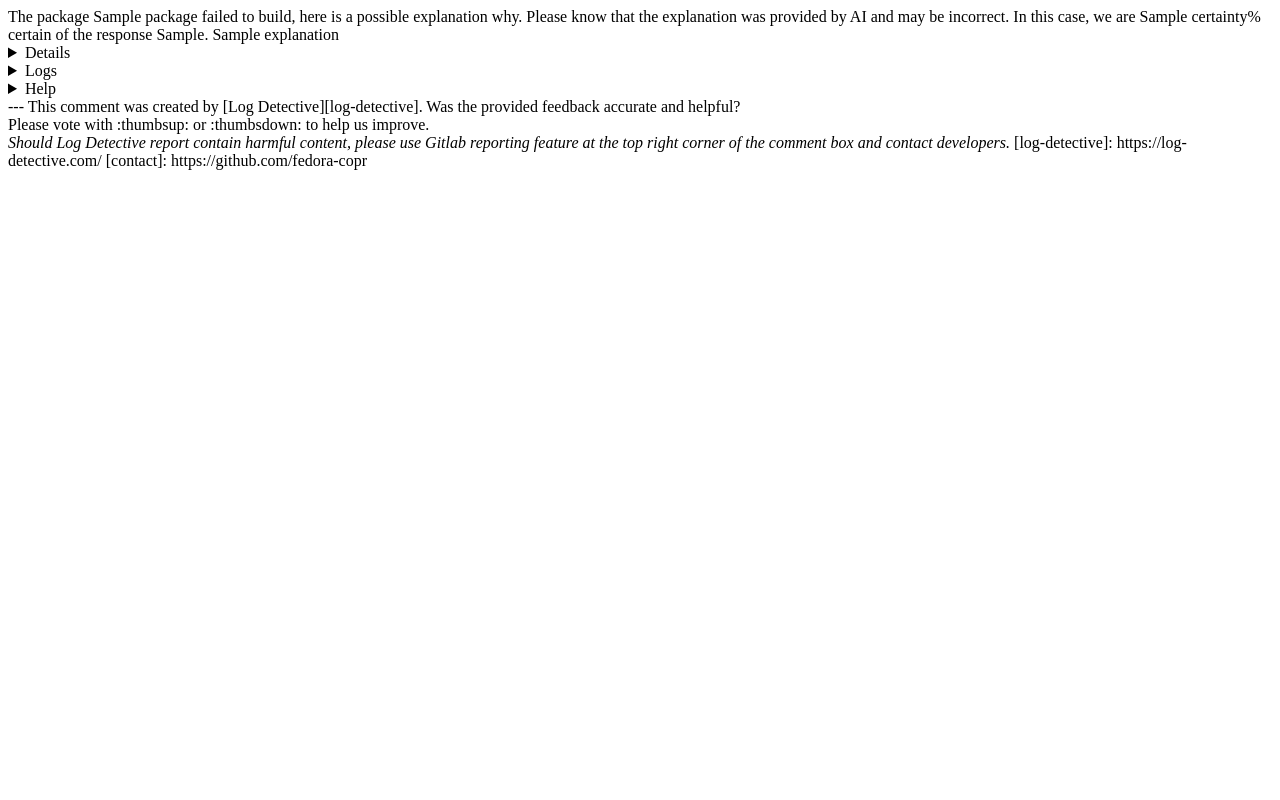
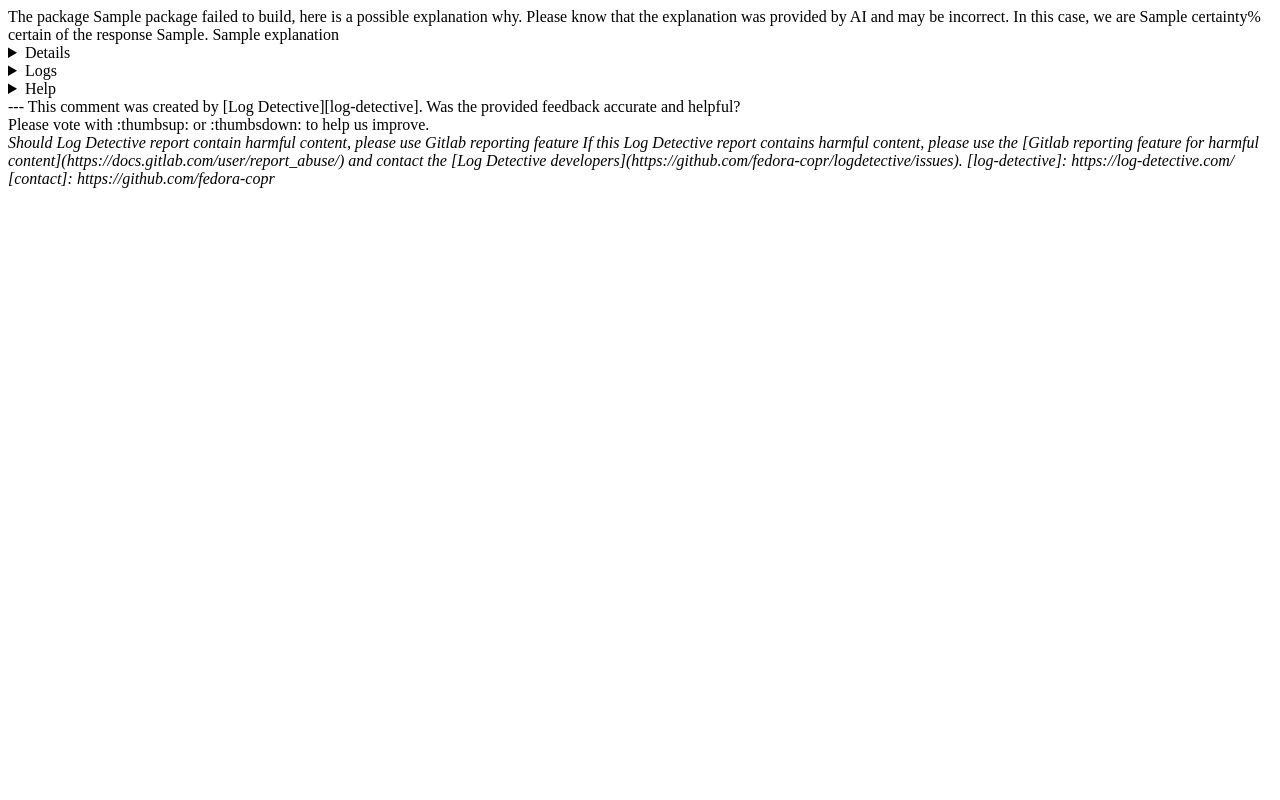
Before and after one commit to fedora-copr/logdetective, a Python web app: template logdetective/server/templates/gitlab_full_comment.md.j2 in a window 1280 px wide. Run offline with Jinja, Linux system fonts and the light colour scheme; the template is opened without the code that fills it: most values are stand-ins (such as "Sample title", 1, 10 or a date in 2020).

Commit message:
Update logdetective/server/templates/gitlab_full_comment.md.j2
Co-authored-by: Stephen Gallagher <sgallagh@redhat.com>

```diff
--- a/logdetective/server/templates/gitlab_full_comment.md.j2
+++ b/logdetective/server/templates/gitlab_full_comment.md.j2
@@ -59,7 +59,9 @@
 or :thumbsdown: to help us improve.<br>
 
 <i>Should Log Detective report contain harmful content, please use Gitlab reporting feature
-at the top right corner of the comment box and contact developers.</i>
+<i>If this Log Detective report contains harmful content, please use the
+[Gitlab reporting feature for harmful content](https://docs.gitlab.com/user/report_abuse/)
+and contact the [Log Detective developers](https://github.com/fedora-copr/logdetective/issues).</i>
 
 [log-detective]: https://log-detective.com/
 [contact]: https://github.com/fedora-copr
```
